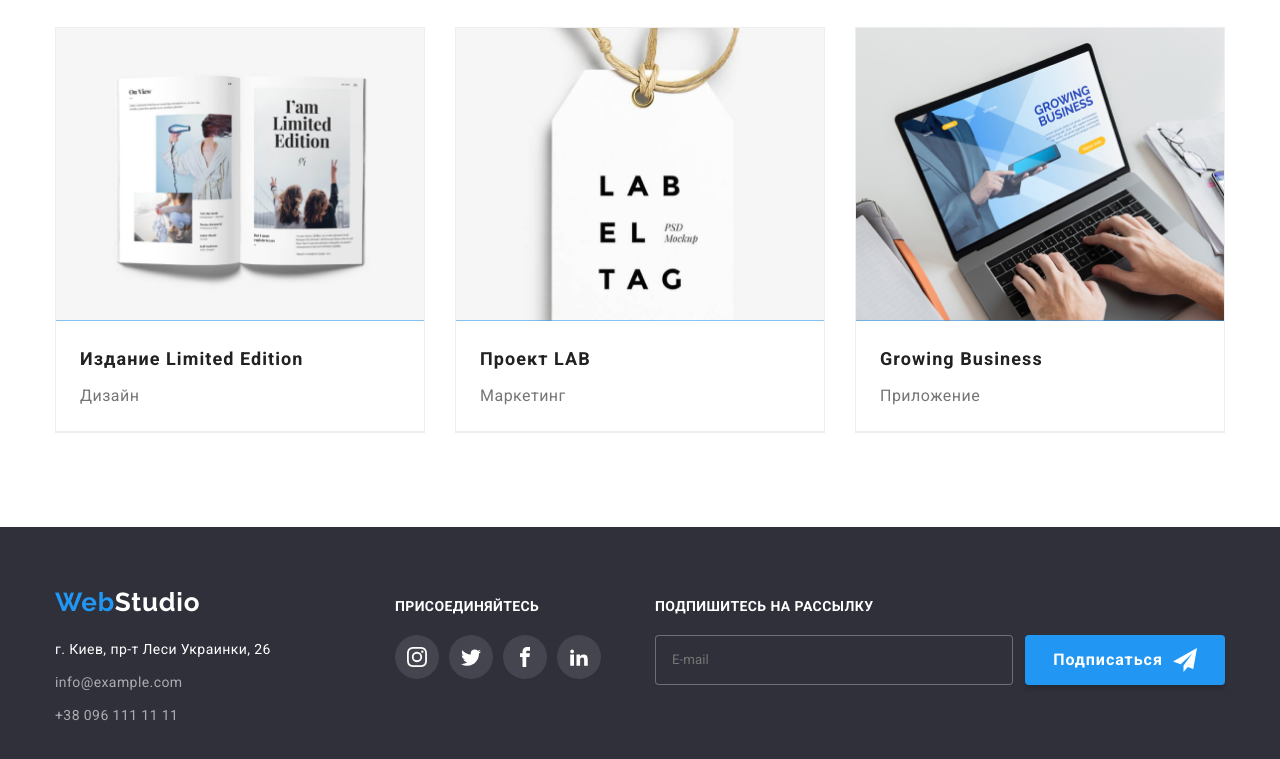
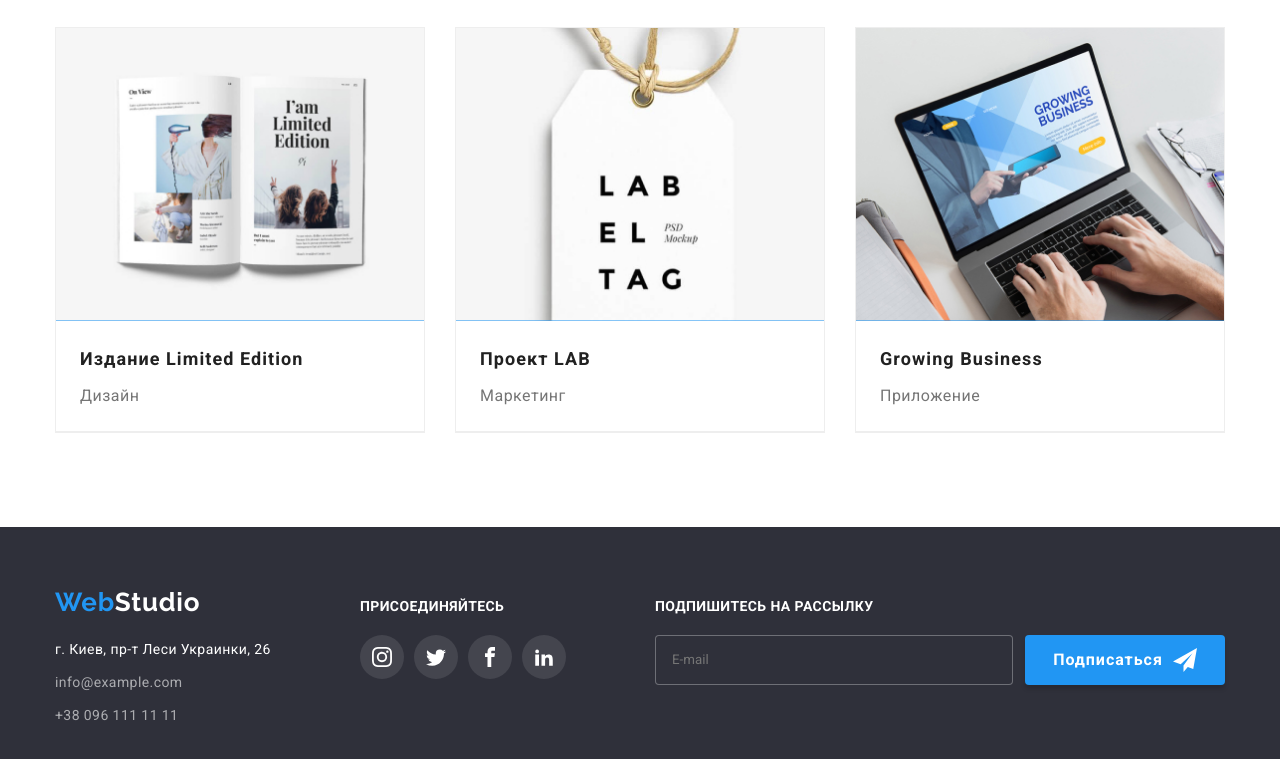
Before and after one commit to Juliavitvytska/goit-markup-hw-07, a plain HTML site: page portfolio.html in a window 1280 px wide. Shown: the part 1109-1868 px from the top of the page. Drawn offline with Linux system fonts and the light colour scheme.

Commit message:
add change in nav

```diff
--- a/sass/components/_navigation.scss
+++ b/sass/components/_navigation.scss
@@ -14,6 +14,7 @@
 .mail,
 .tel {
   display: flex;
+  align-items: center;
 
   padding-top: 32px;
   padding-bottom: 32px;
--- a/sass/layouts/_footer.scss
+++ b/sass/layouts/_footer.scss
@@ -65,10 +65,6 @@
   padding-right: 15px;
 
   background-color: $footer-hero-bcg-color;
-}
-
-.social {
-  margin-left: 70px;
 }
 
 .information {
```
Also changed, not shown: css/main.css, css/main.min.css, 2 other files.
